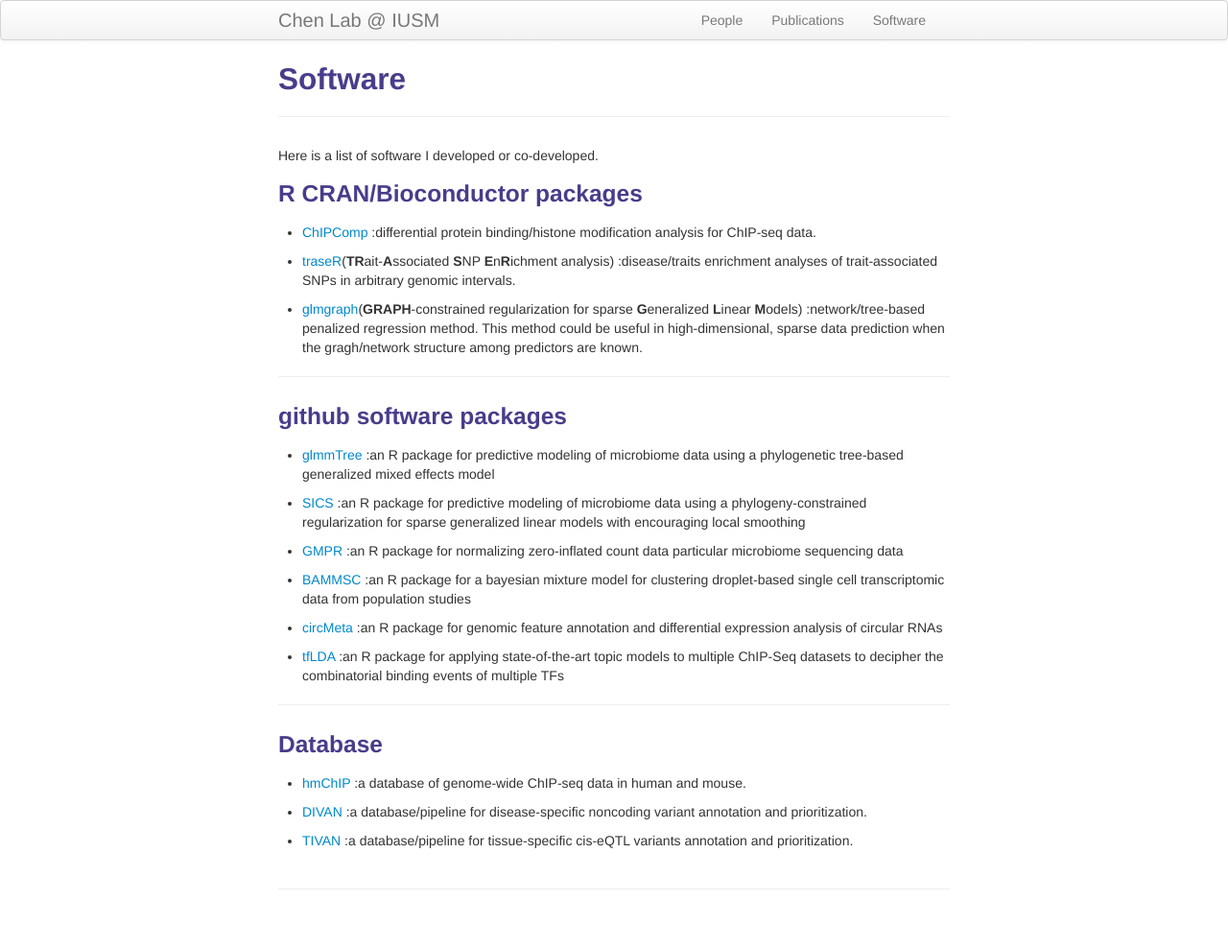
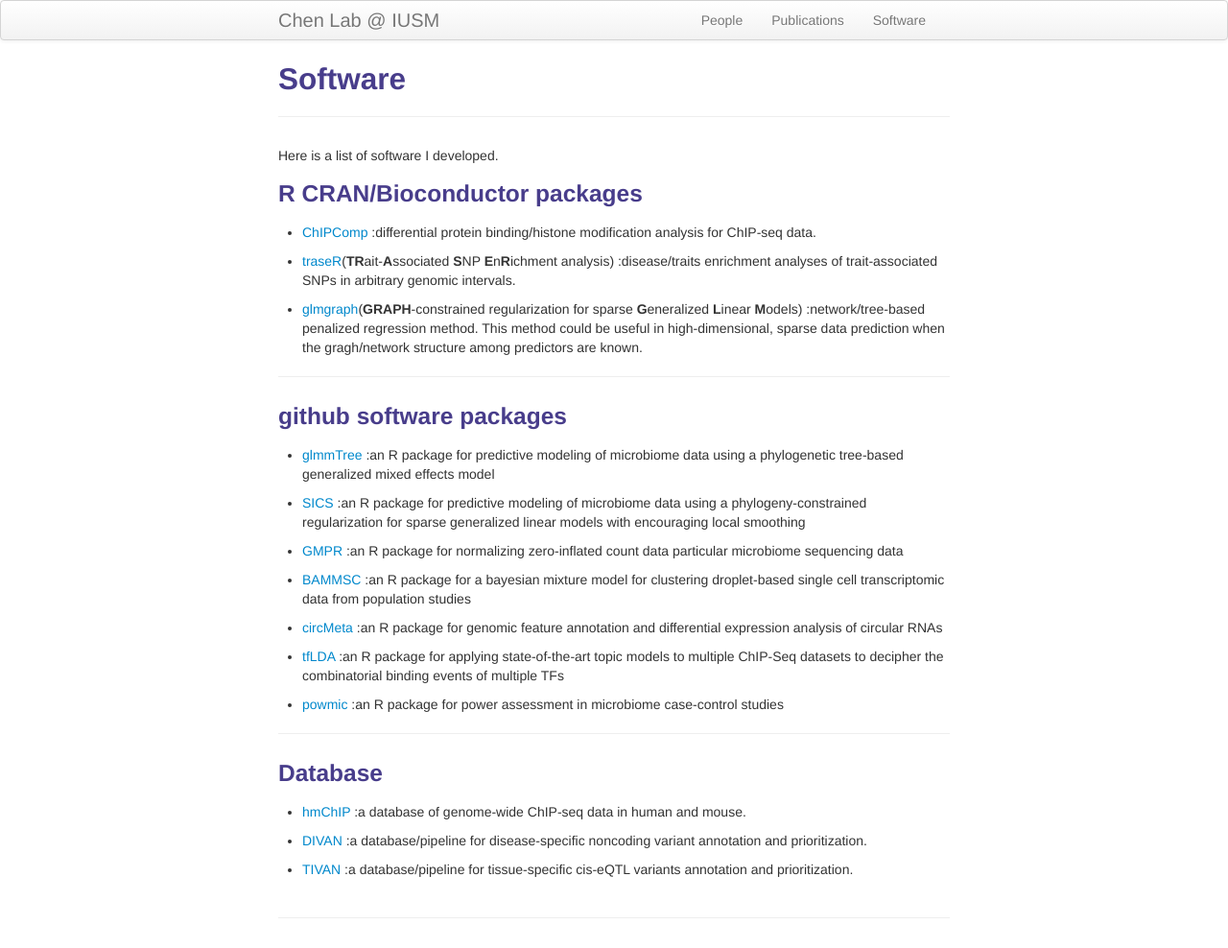
Before and after one commit to lichenbiostat/lichen-lab.github.io, a Jekyll site: the page built from pages/software.md, in a window 1280 px wide. Shown: the whole page at 96% size. Built offline with Jekyll 4.4.1, drawn with Linux system fonts in a browser that asks for light colours; before the commit the page ends 958 px from its top, so only the background shows below that.

Commit message:
Update software.md

```diff
--- a/pages/software.md
+++ b/pages/software.md
@@ -5,7 +5,7 @@ description: Li Chen's software
 ---
 
 
-Here is a list of software I developed or co-developed.
+Here is a list of software I developed.
 
 
 ### R CRAN/Bioconductor packages
@@ -42,6 +42,9 @@ Here is a list of software I developed or co-developed.
 * <a name="tfLDA"></a>[tfLDA](https://github.com/lichen-lab/tfLDA)
 :an R package for applying state-of-the-art topic models to multiple ChIP-Seq datasets to decipher the combinatorial binding events of multiple TFs
 
+* <a name="powmic"></a>[powmic](https://github.com/lichen-lab/powmic)
+:an R package for power assessment in microbiome case-control studies
+
 ---
 
 ### Database
```
